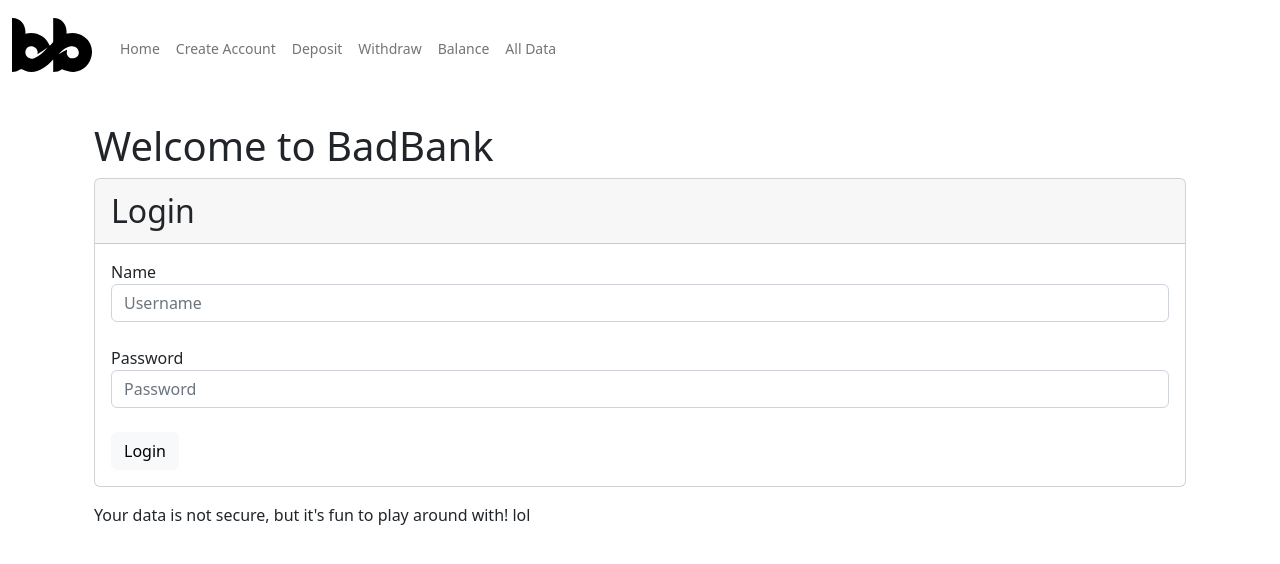
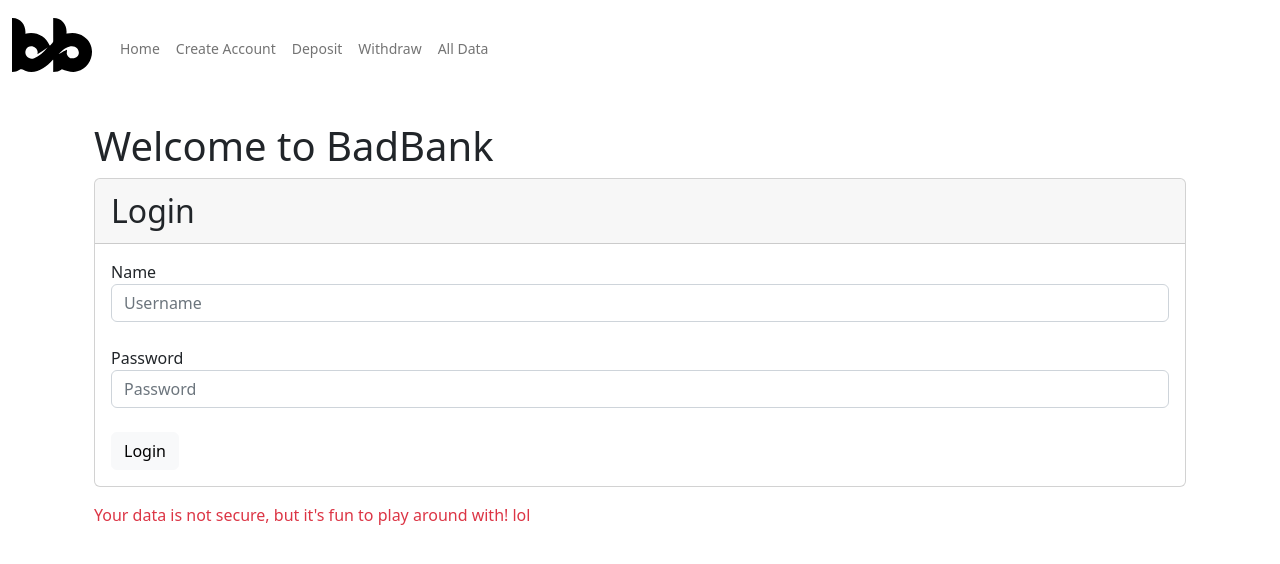
Before and after one commit to blackslashcreative/bad-bank, a React (Create React App) app: page / in a window 1280 px wide. Shown: the top 564 px of the page. Built offline with nearby package versions, Linux system fonts and the light colour scheme.

Commit message:
Removes the balance page

```diff
--- a/src/App.js
+++ b/src/App.js
@@ -32,7 +32,6 @@ function App() {
               <Route path="/create-account/" element={<CreateAccount/>} />
               <Route path="/deposit/"        element={<Deposit/>} />
               <Route path="/withdraw/"       element={<Withdraw/>} />
-              <Route path="/balance/"        element={<Balance/>} />
               <Route path="/all-data/"       element={<AllData/>} />
             </Routes>
           </BankContext.Provider>
--- a/src/components/balance.js
+++ /dev/null
@@ -1,17 +0,0 @@
-import React from "react";
-import { BankContext } from '../BankContext.js';
-
-function Balance() {
-  //const ctx = React.useContext(BankContext);
-
-  return (
-    <div className="card mb-3">
-      <div className="card-header">Balance</div>
-      <div className="card-body">
-        do stuff
-      </div>
-    </div>
-  )
-}
-
-export default Balance;
--- a/src/components/home.js
+++ b/src/components/home.js
@@ -12,7 +12,7 @@ function Home() {
       {!ctx.loggedInUser && (
         <Login/>
       )}
-      <p>Your data is not secure, but it's fun to play around with! lol</p>
+      <p className="text-danger">Your data is not secure, but it's fun to play around with! lol</p>
     </div>
   )
 }
--- a/src/components/nav.js
+++ b/src/components/nav.js
@@ -24,9 +24,6 @@ function Nav() {
               <Link className="nav-link" to="/withdraw/">Withdraw</Link>
             </li>
             <li className="nav-item">
-              <Link className="nav-link" to="/balance/">Balance</Link>
-            </li>
-            <li className="nav-item">
               <Link className="nav-link" to="/all-data/">All Data</Link>
             </li>
           </ul>
```
